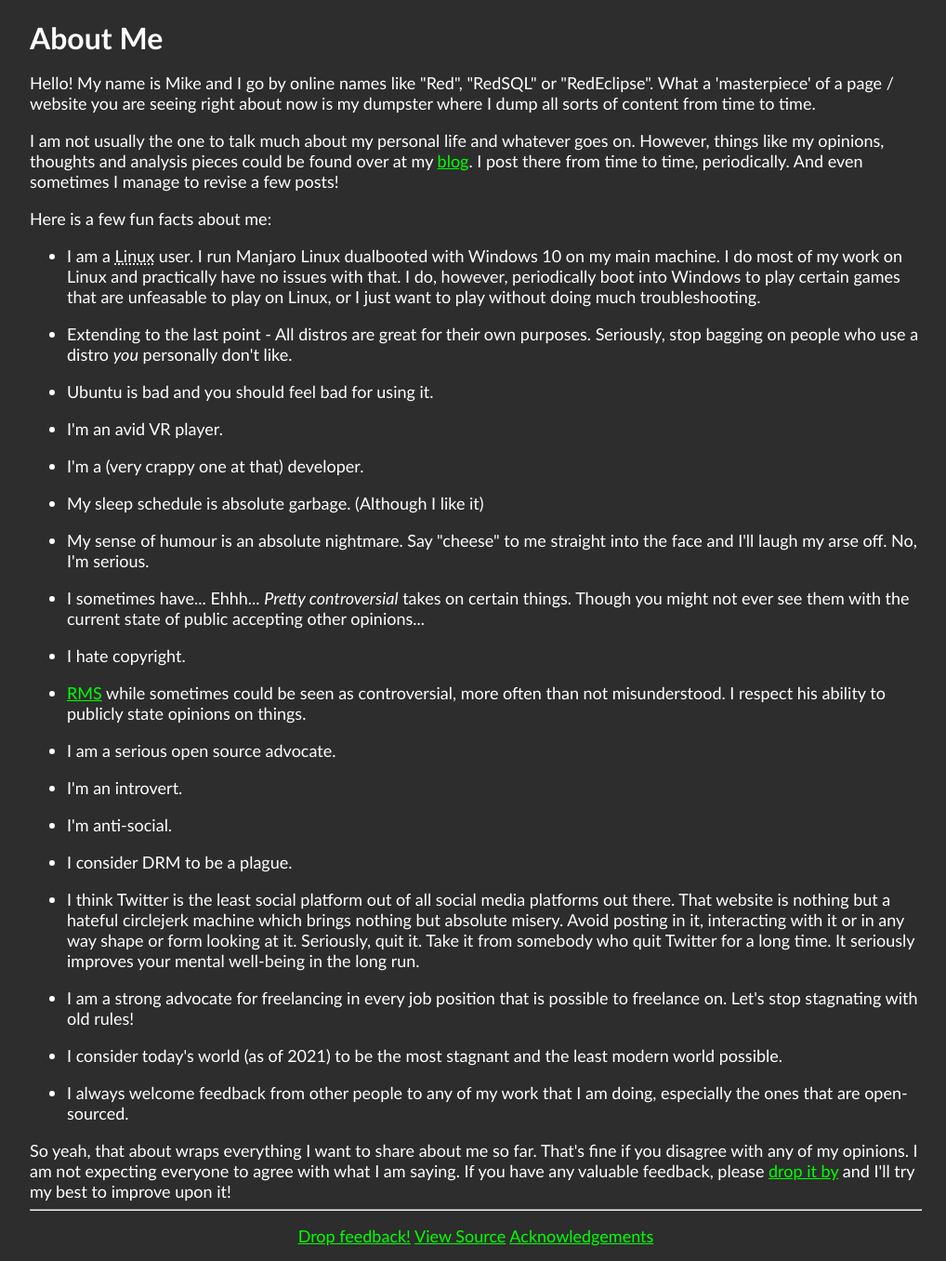
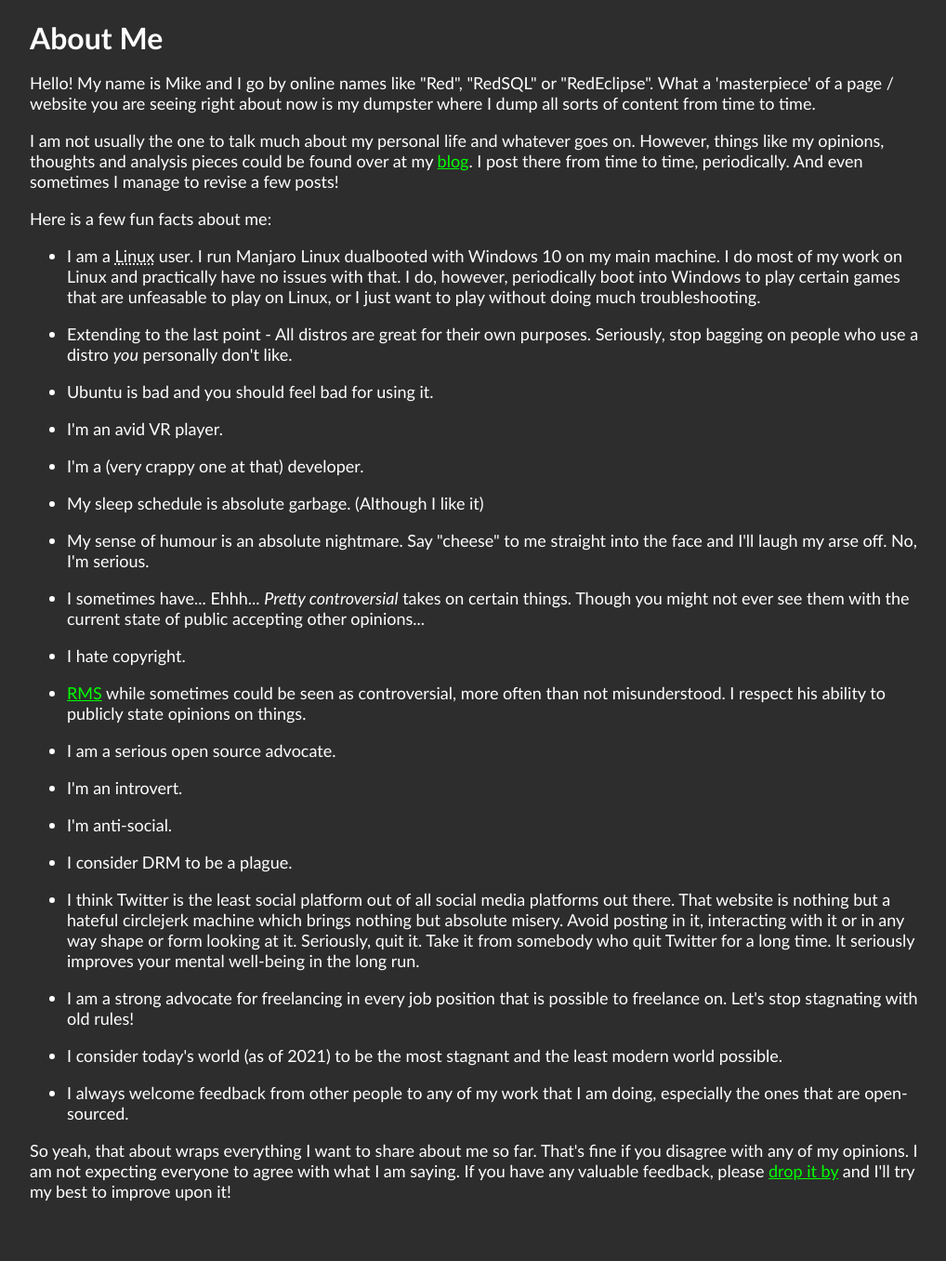
Before and after one commit to RedSQL/redsql.github.io, a Jekyll site: the page built from about.html, in a window 1280 px wide. Shown: the whole page at 93% size, without its empty margins (128-1146 px from the left). Built offline with Jekyll 4.4.1, drawn with Linux system fonts in a browser that asks for light colours; after the commit the page ends 1308 px from its top, so only the background shows below that.

Commit message:
Convert standard pages
Converts the rest of the pages that are outside of blog to use jekyll features too.

```diff
--- a/about.html
+++ b/about.html
@@ -1,10 +1,9 @@
+---
+layout: default
+title: About Red
+---
 <!DOCTYPE HTML>
 <html>
-	<head>
-		<title>About Red</title>
-		<meta charset="UTF-8">
-		<link rel="stylesheet" href="res/style.css"/>
-	</head>
 	<body>
 		<h1>About Me</h1>
 		<p>Hello! My name is Mike and I go by online names like "Red", "RedSQL" or "RedEclipse". What a 'masterpiece' of a page / website you are seeing right about now is my dumpster where I dump all sorts of content from time to time.</p>
@@ -33,14 +32,4 @@
 		</ul>
 		<p>So yeah, that about wraps everything I want to share about me so far. That's fine if you disagree with any of my opinions. I am not expecting everyone to agree with what I am saying. If you have any valuable feedback, please <a href="https://github.com/RedSQL/redsql.github.io/issues/new">drop it by</a> and I'll try my best to improve upon it!</p>
 	</body>
-	<footer>
-		<div class="bottom-footer">
-			<hr>
-			<ul>
-				<li><a href='https://github.com/RedSQL/redsql.github.io/issues/new'>Drop feedback!</a></li>
-				<li><a href='https://github.com/RedSQL/redsql.github.io/tree/master/about.html' title='(For this page)'>View Source</a></li>
-				<li><a href='https://redsql.github.io/acknowledgements.html'>Acknowledgements</a></li>
-			</ul>
-		</div>
-	</footer>
 </html>
--- a/acknowledgements.html
+++ b/acknowledgements.html
@@ -9,7 +12,7 @@
 				width: 33%;
 			}
 		</style>
-		<title>Open Source Libraries and Contributors Acknowledgements</title>
+		<title>{{ page.title }}</title>
 	</head>
 	<body>
 		<h2>Special thanks to these people / projects, who saved me a lot of headache or immensily helped me:</h2>
--- a/index.html
+++ b/index.html
@@ -1,7 +1,10 @@
+---
+title: Red's Pile
+---
 <!DOCTYPE HTML>
 <html>
 	<head>
-		<title>Red's github pages dumpster</title>
+		<title>{{ page.title }}</title>
 		<meta charset="UTF-8">
 		<script src="res/script.js"></script>
 		<link rel="stylesheet" href="res/style.css"/>
--- a/projects.html
+++ b/projects.html
@@ -1,7 +1,10 @@
+---
+title: My Projects
+---
 <!DOCTYPE HTML>
 <html>
 	<head>
-		<title>Red's github pages dumpster</title>
+		<title>{{ page.title }}</title>
 		<meta charset="UTF-8">
 		<script src="res/script.js"></script>
 		<link rel="stylesheet" href="res/style.css"/>
```
Also changed, not shown: other parts of acknowledgements.html (+3 -0 lines).
